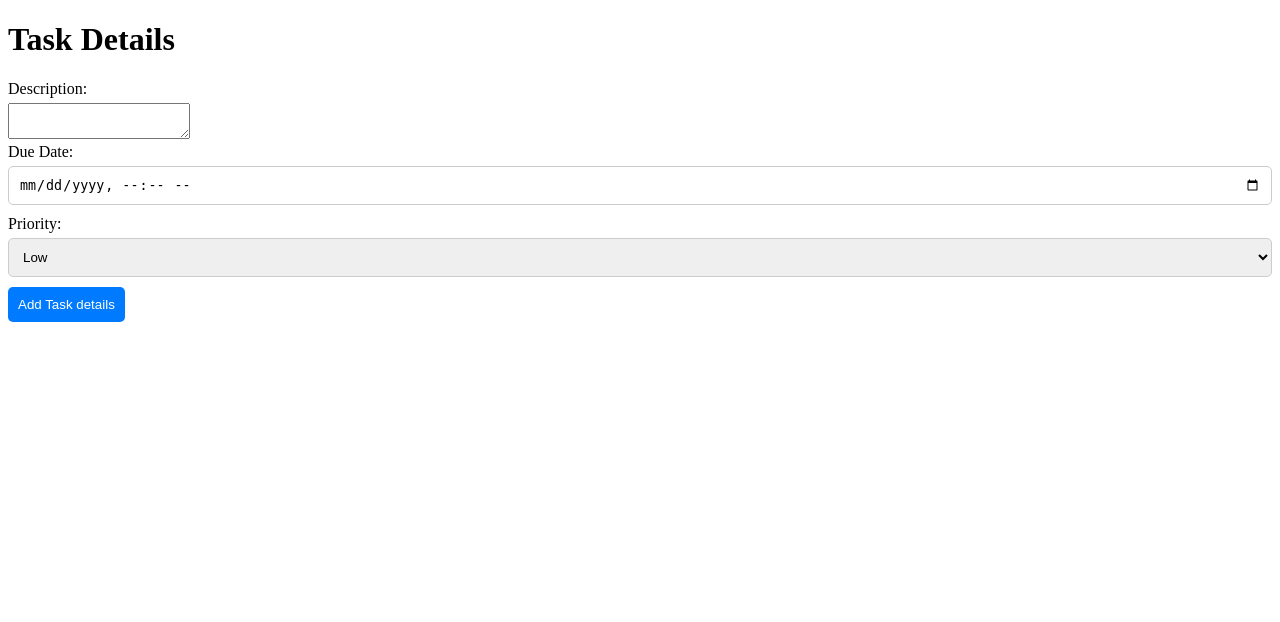
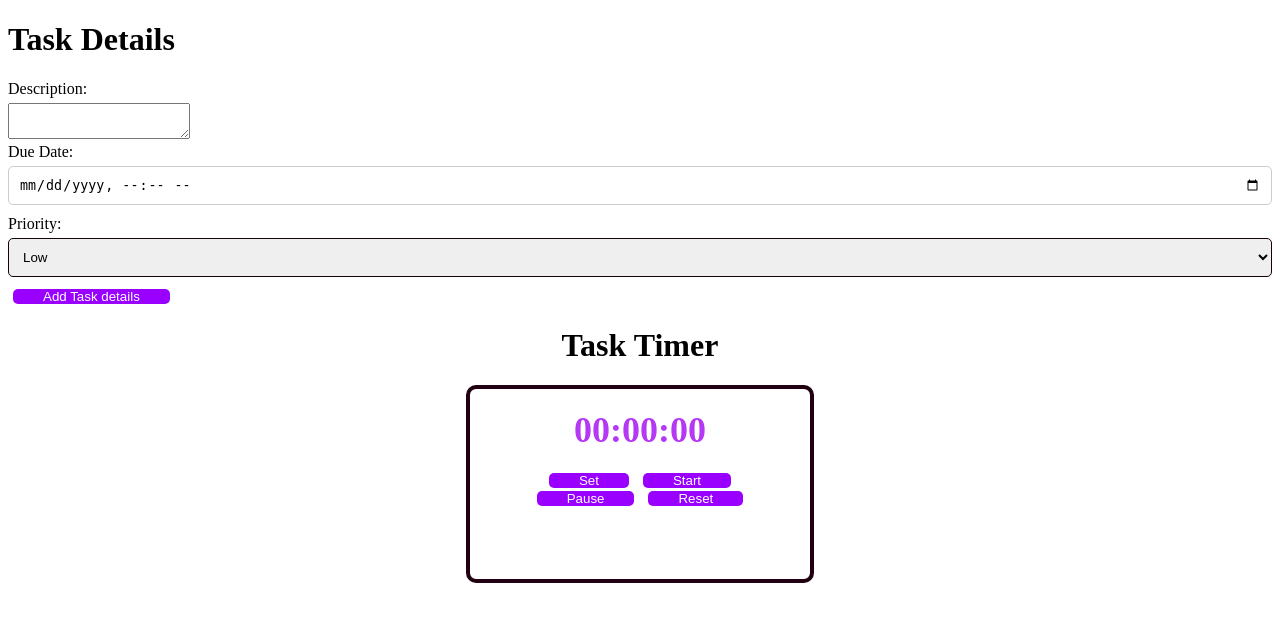
Before and after one commit to farihafhf/CSE471-Project, a Django app: template templates/task_page.html in a window 1280 px wide. Shown: the top 622 px of the page. Run offline with Django 3.2, Linux system fonts and the light colour scheme; the template is opened without the code that fills it, so the values that code supplies are empty.

Commit message:
Added Task Timer

```diff
--- a/tasks/models.py
+++ b/tasks/models.py
@@ -10,6 +10,7 @@ class Project(models.Model):
 from django.db import models
 from django.contrib.auth.models import User
 
+
 class Project(models.Model):
     project_id = models.AutoField(primary_key=True)
     project_name = models.CharField(max_length=100)
@@ -21,12 +22,12 @@ class Task(models.Model):
     task_name = models.CharField(max_length=100)
     parent_project = models.ForeignKey(Project, on_delete=models.CASCADE)
     completion = models.BooleanField(default=False)
+    description = models.TextField()
+    time = models.IntegerField(default=0)
     PRIORITY_CHOICES = (
         ('Low', 'Low'),
         ('Medium', 'Medium'),
         ('High', 'High'),
     )
 
-
-
     priority = models.CharField(max_length=10, choices=PRIORITY_CHOICES, default='Low')
--- a/tasks/urls.py
+++ b/tasks/urls.py
@@ -8,4 +8,8 @@ urlpatterns = [
     path('create_task/<int:project_id>/', views.create_task, name='create_task'),
     path('delete_task/<int:task_id>/', views.delete_task, name='delete_task'),
     path('task_page/', views.task_page, name='task_page'),
+    path('task/<int:task_id>/start/', views.start_timer, name='start_timer'),
+    path('task/<int:task_id>/stop/', views.stop_timer, name='stop_timer'),
+    path('task/<int:task_id>/reset/', views.reset_timer, name='reset_timer'),
+    path('task/<int:task_id>/pause/', views.pause_timer, name='pause_timer'),
 ]
--- a/templates/task_page.html
+++ b/templates/task_page.html
@@ -34,6 +34,120 @@
             background-color: #0056b3;
         }
     </style>
+
+    <meta charset="UTF-8">
+    <title>Task Timer</title>
+    <style>
+        /* CSS for timer styling */
+        #timer-container {
+            width: 300px;
+            height: 150px;
+            margin: 0 auto;
+            padding: 20px;
+            border: 4px solid #200011;
+            border-radius: 10px;
+            text-align: center;
+        }
+
+        #timer {
+            font-size: 36px;
+            font-weight: bold;
+            color: #b539f3; /* Purple color */
+            margin-bottom: 20px;
+        }
+
+        button {
+            padding: 0px 30px;
+            background-color: #9900ff;
+            color: #fff;
+            border: none;
+            border-radius: 5px;
+            cursor: pointer;
+            margin: 0 5px;
+        }
+
+        button:hover {
+            background-color: #0056b3;
+        }
+
+        select, input[type="number"] {
+            width: 100%;
+            padding: 10px;
+            margin-bottom: 10px;
+            border: 1px solid #160202;
+            border-radius: 5px;
+            box-sizing: border-box;
+        }
+    </style>
+    <script>
+        // JavaScript for timer functionalities
+        var timerInterval;
+        var seconds = 0;
+        var minutes = 0;
+        var hours = 0;
+
+        function setTimer() {
+            var userInput = prompt("Enter time in minutes:");
+            if (userInput !== null) {
+                var inputMinutes = parseInt(userInput);
+                if (!isNaN(inputMinutes) && inputMinutes > 0) {
+                    minutes = inputMinutes % 60;
+                    hours = Math.floor(inputMinutes / 60);
+                    updateTimerDisplay();
+                } else {
+                    alert("Invalid input. Please enter a valid number of minutes.");
+                }
+            }
+        }
+
+        function startTimer() {
+            clearInterval(timerInterval);
+            timerInterval = setInterval(updateTimer, 1000);
+        }
+
+        function resetTimer() {
+            clearInterval(timerInterval);
+            seconds = 0;
+            minutes = 0;
+            hours = 0;
+            updateTimerDisplay();
+        }
+
+        function pauseTimer() {
+            clearInterval(timerInterval);
+        }
+
+        function updateTimer() {
+            seconds--;
+            if (seconds < 0) {
+                if (minutes === 0 && hours === 0) {
+                    clearInterval(timerInterval);
+                    document.getElementById('timer').innerText = "Timeout!";
+                    return;
+                } else {
+                    seconds = 59;
+                    if (minutes > 0) {
+                        minutes--;
+                    } else {
+                        minutes = 59;
+                        if (hours > 0) {
+                            hours--;
+                        }
+                    }
+                }
+            }
+            updateTimerDisplay();
+        }
+
+        function updateTimerDisplay() {
+            var display = pad(hours) + ":" + pad(minutes) + ":" + pad(seconds);
+            document.getElementById('timer').innerText = display;
+        }
+
+        function pad(num) {
+            return (num < 10 ? '0' : '') + num;
+        }
+    </script>
 </head>
 <body>
     <h1>Task Details</h1>
@@ -67,5 +181,15 @@
         </div>
         <button type="submit" class="btn btn-success">Add Task details</button>
     </form>
+
+    <h1 align = 'center'>Task Timer</h1>
+    <!-- Timer container -->
+    <div id="timer-container">
+        <div id="timer">00:00:00</div>
+        <button onclick="setTimer()">Set</button>
+        <button onclick="startTimer()">Start</button>
+        <button onclick="pauseTimer()">Pause</button>
+        <button onclick="resetTimer()">Reset</button>
+    </div>
 </body>
 </html>
--- /dev/null
+++ b/ziana/pyvenv.cfg
@@ -0,0 +1,5 @@
+home = C:\Users\NOTE BOOK\AppData\Local\Programs\Python\Python312
+include-system-site-packages = false
+version = 3.12.0
+executable = C:\Users\NOTE BOOK\AppData\Local\Programs\Python\Python312\python.exe
+command = C:\Users\NOTE BOOK\AppData\Local\Programs\Python\Python312\python.exe -m venv C:\Users\NOTE BOOK\OneDrive\Documents\CSE471-Project\ziana
```
Also changed, not shown: tasks/forms.py (+13 -1 lines), tasks/views.py (+32 -1 lines), db.sqlite3, 11 other files.
